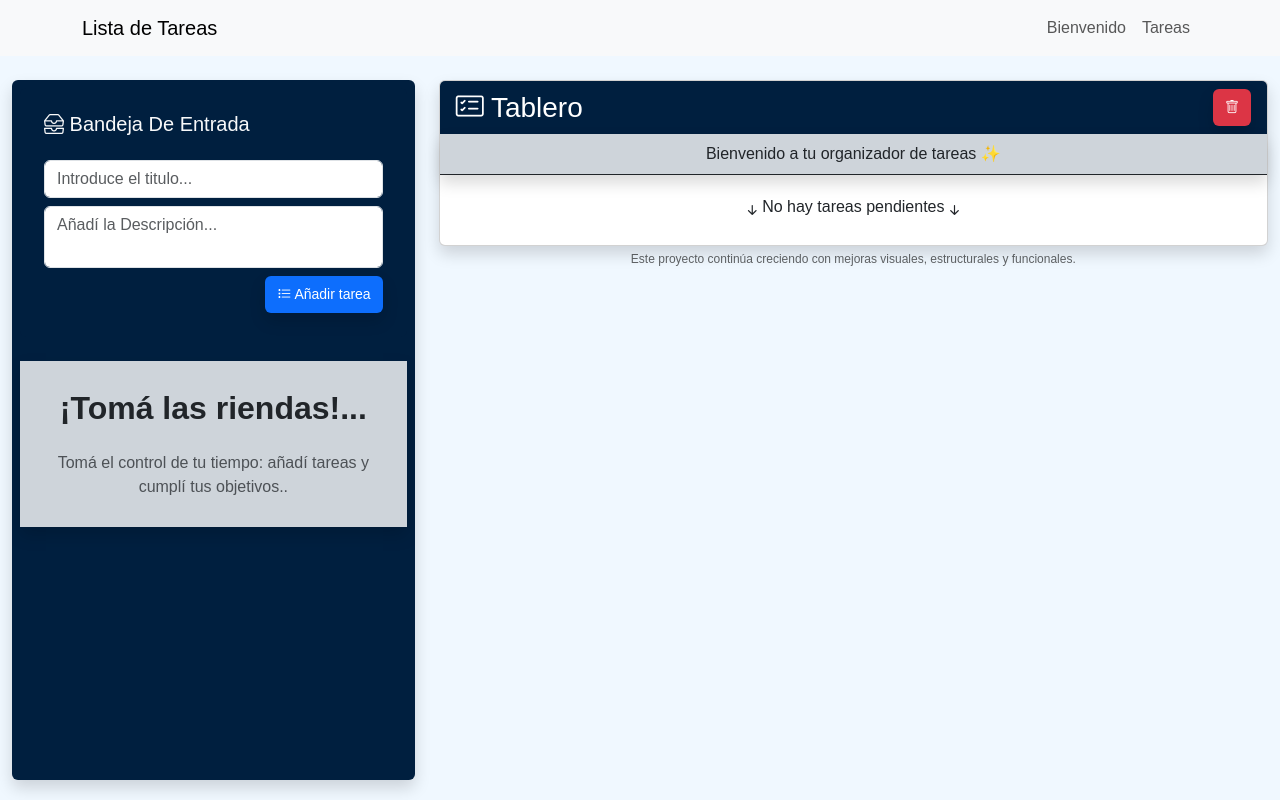
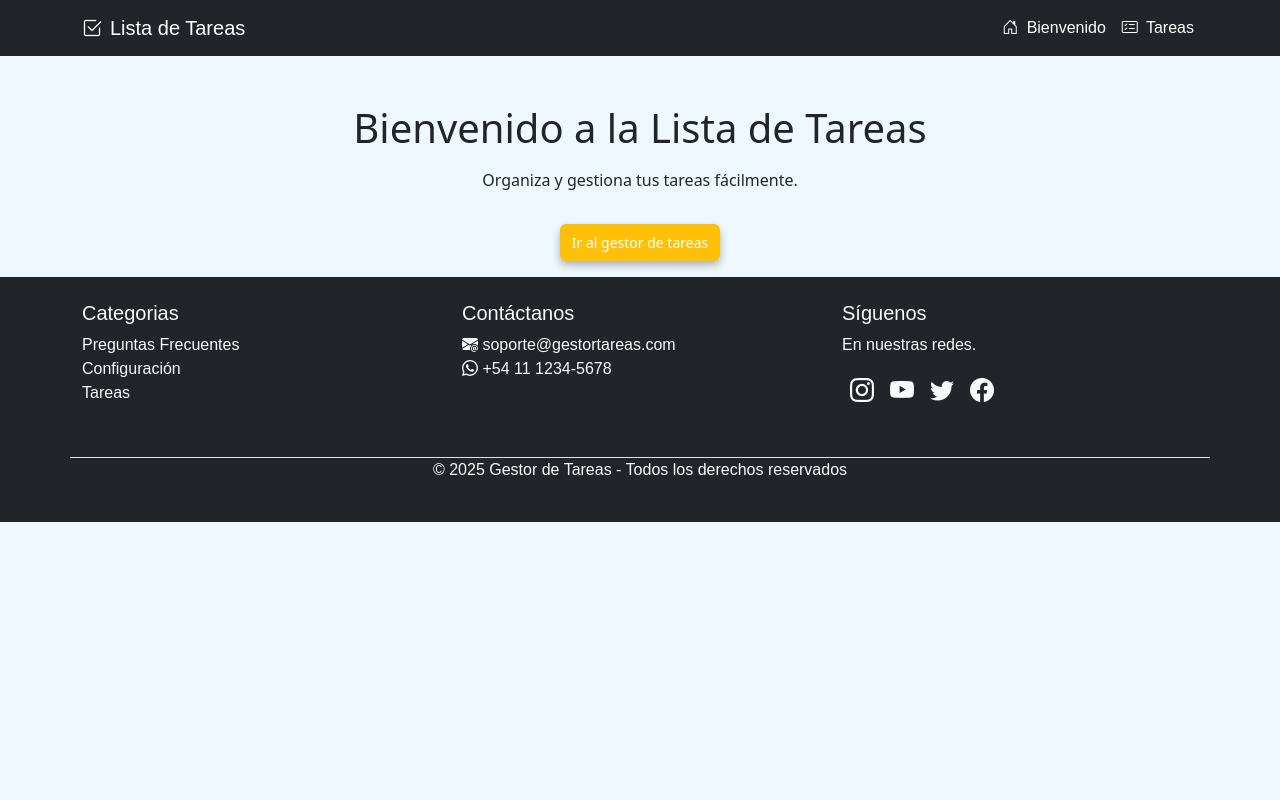
Before and after one commit to Maxii34/Tp-02-Lista-de-Tareas, a React (Vite) app: page /bienvenido in a window 1280 px wide. Shown: the top 800 px of the page. Built offline with nearby package versions, Linux system fonts and the light colour scheme; a web font is replaced by a local one.

Commit message:
Se agrego rutas, se agrego el componente bienvenido.

```diff
--- a/src/App.jsx
+++ b/src/App.jsx
@@ -5,6 +5,7 @@ import {
   ModalTarea,
   ModalEditar,
 } from "./components/index";
+import { BrowserRouter, Navigate, Route, Routes } from "react-router";
 
 function App() {
   //Guarda tareas en localStorage
@@ -50,6 +51,18 @@ function App() {
 
   return (
     <>
+      <BrowserRouter>
+        <Routes>
+          {/* 👉 Cuando alguien entre a "/" lo redirige automáticamente a /bienvenido */}
+          <Route path="/" element={<Navigate to="/bienvenido" />} />
+
+          {/* Página de Bienvenida */}
+          <Route path="/bienvenido" element={<Bienvenido />} />
+
+          {/* Página principal de Inicio */}
+          <Route
+            path="/inicio"
+            element={
               <Inicio
                 tareas={tareas}
                 setTareas={setTareas}
@@ -59,7 +72,10 @@ function App() {
                 eliminarTarea={eliminarTarea}
                 eliminarTodasLasTareas={eliminarTodasLasTareas}
               />
-      <Bienvenido />
+            }
+          />
+        </Routes>
+
         {/*Modales de ver y editar*/}
         <ModalTarea
           handleClose={handleClose}
@@ -72,6 +88,7 @@ function App() {
           tareaSeleccionada={tareaSeleccionada}
           actualizarTarea={modificarTarea}
         />
+      </BrowserRouter>
     </>
   );
 }
--- a/src/components/pages/Bienvenido.jsx
+++ b/src/components/pages/Bienvenido.jsx
@@ -1,8 +1,23 @@
+import { Footer, Menu } from "../index";
+import { Link } from "react-router";
+import Button from "react-bootstrap/Button";
 
 export const Bienvenido = () => {
-    return (
-        <div>
+  return (
+    <>
+      <Menu />
+      <div className="text-center mt-5">
+        <h1>Bienvenido a la Lista de Tareas</h1>
+        <p className="mt-3">Organiza y gestiona tus tareas fácilmente.</p>
 
-        </div>
-    );
+        {/* Botón para ir al inicio */}
+        <Link to="/inicio">
+          <Button variant="primary" size="lg" className="mt-3">
+            Ir al gestor de tareas
+          </Button>
+        </Link>
+      </div>
+      <Footer />
+    </>
+  );
 };
--- a/src/components/shared/menu.jsx
+++ b/src/components/shared/menu.jsx
@@ -1,17 +1,27 @@
 import Container from "react-bootstrap/Container";
 import Nav from "react-bootstrap/Nav";
 import Navbar from "react-bootstrap/Navbar";
+import { Link } from "react-router"; // corregí a react-router-dom
 
 export const Menu = () => {
   return (
-    <Navbar expand="lg" className="bg-body-tertiary">
+    <Navbar expand="lg" className="bg-dark px-3">
       <Container>
-        <Navbar.Brand href="#home">Lista de Tareas</Navbar.Brand>
-        <Navbar.Toggle aria-controls="basic-navbar-nav" />
+        {/* Título con ícono de Bootstrap */}
+        <Navbar.Brand href="/" className="text-white d-flex align-items-center">
+          <i className="bi bi-check2-square me-2"></i> Lista de Tareas
+        </Navbar.Brand>
+
+        <Navbar.Toggle aria-controls="basic-navbar-nav" className="bg-light" />
         <Navbar.Collapse id="basic-navbar-nav">
-          <Nav className="ms-auto">
-            <Nav.Link href="#link">Bienvenido</Nav.Link>
-            <Nav.Link href="#home">Tareas</Nav.Link>
+          <Nav className="ms-auto d-flex gap-2">
+            {/* Botones con estilo Bootstrap */}
+            <Link as={Link} to="/bienvenido" className="text-white fs-6 mx-1 text-decoration-none">
+              <i className="bi bi-house-door me-1"></i> Bienvenido
+            </Link>
+            <Link as={Link} to="/inicio" className="text-white fs-6 mx-1 text-decoration-none">
+              <i className="bi bi-card-checklist me-1"></i> Tareas
+            </Link>
           </Nav>
         </Navbar.Collapse>
       </Container>
```
Lines whose indentation alone changed are shown as unchanged.
